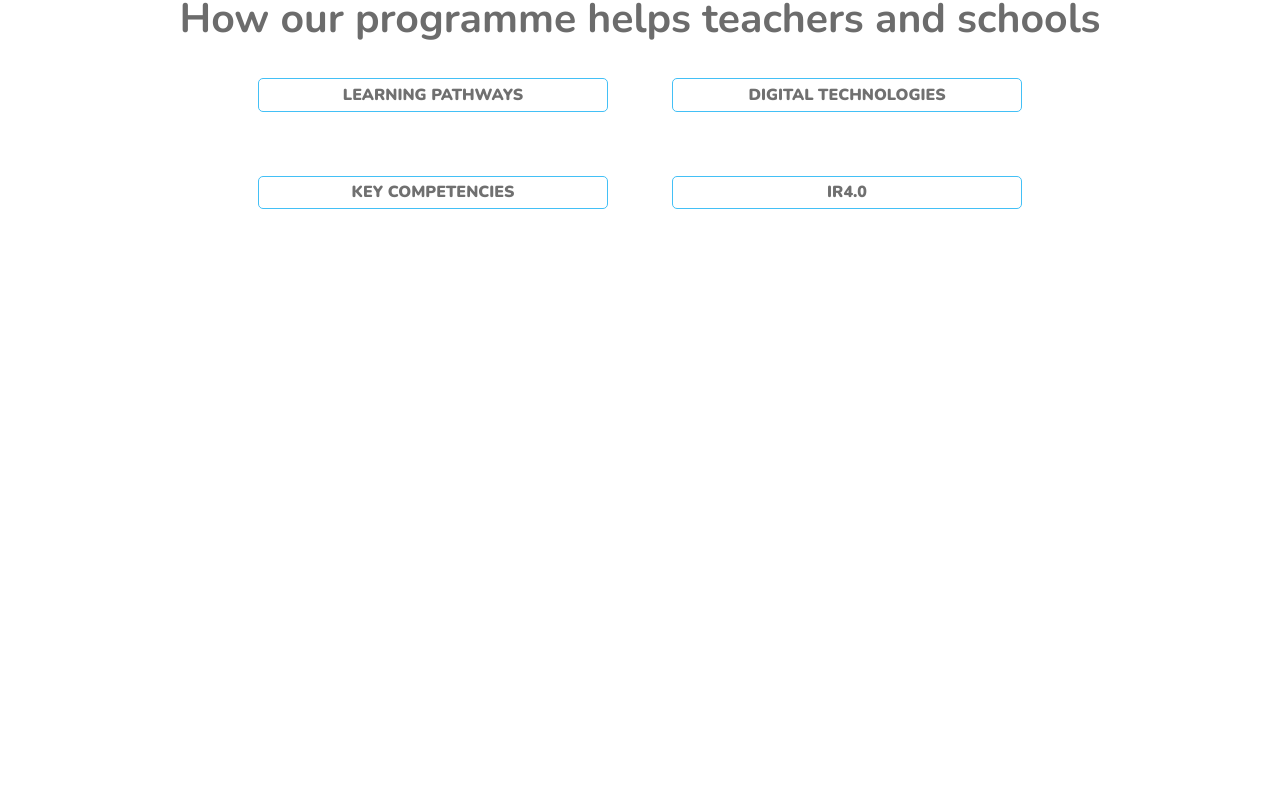
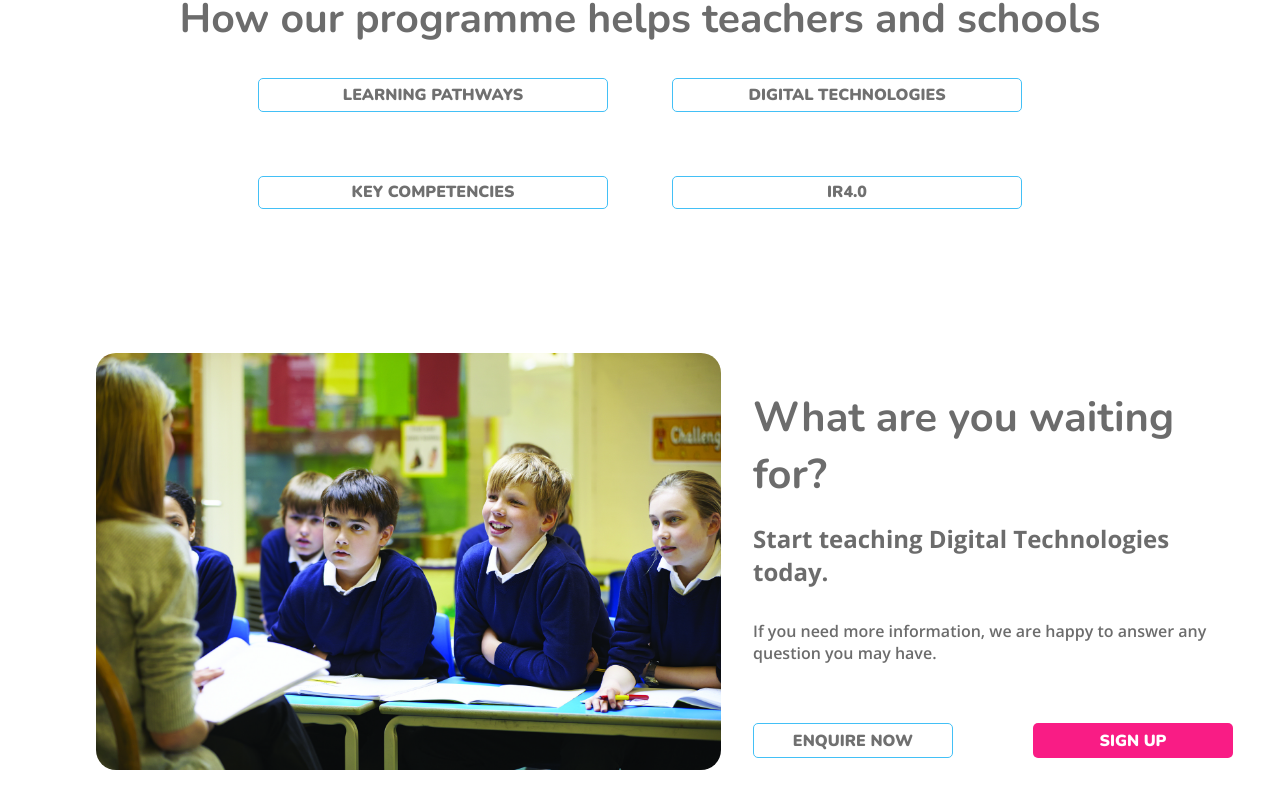
Before and after one commit to Mission-Ready/2402-L4FT13-missionx-frontend-t5, a React (Vite) app: page / in a window 1280 px wide. Shown: the part 2042-2850 px from the top of the page. Before the commit the page ends 2395 px from the top, so only its background shows below. Built offline with nearby package versions, Linux system fonts and the light colour scheme.

Commit message:
CTA Section

```diff
--- a/src/pages/Home/Home.jsx
+++ b/src/pages/Home/Home.jsx
@@ -1,5 +1,6 @@
 import HomeFooter from "../../common/HomeFooter";
 import HomeNavbar from "../../common/HomeNavbar";
+import CTA from "./components/Cta/CTA";
 import Faq from "./components/Faq/Faq";
 import Hero from "./components/Hero/Hero";
 import OfferSection from "./components/OfferSection/OfferSection";
@@ -13,6 +14,7 @@ function Home() {
       <OfferSection />
       <Skills />
       <Faq />
+      <CTA />
       <HomeFooter />
     </>
   );
--- /dev/null
+++ b/src/pages/Home/components/Cta/CTA.jsx
@@ -0,0 +1,33 @@
+import React from "react";
+import styles from "./Cta.module.css";
+import classroom from "../../../../assets/Home/classroom.png";
+
+function CTA() {
+  return (
+    <section
+      className={`${styles.level_up_cta_section} ${styles.section_padding}`}
+    >
+      <div className={styles.level_up_cta_image_container}>
+        <img src={classroom} alt="" />
+      </div>
+      <div className={styles.level_up_cta_content}>
+        <h1>What are you waiting for?</h1>
+        <h2>Start teaching Digital Technologies today.</h2>
+        <p>
+          If you need more information, we are happy to answer any question you
+          may have.
+        </p>
+        <div className={styles.level_up_cta_buttons_container}>
+          <button type="button" className={styles.enquire_now_button}>
+            Enquire Now
+          </button>
+          <button type="button" className={styles.level_up_cta_sign_up_button}>
+            Sign Up
+          </button>
+        </div>
+      </div>
+    </section>
+  );
+}
+
+export default CTA;
--- /dev/null
+++ b/src/pages/Home/components/Cta/Cta.module.css
@@ -0,0 +1,127 @@
+.level_up_cta_section {
+  display: flex;
+  /* flex-direction: column; */
+  /* gap: 7rem; */
+  flex-direction: row;
+}
+
+.section_padding {
+  padding: 0 6rem;
+}
+
+.level_up_cta_image_container {
+  display: flex;
+  justify-content: flex-start;
+  align-items: center;
+  margin-right: 2rem;
+  flex: 1;
+}
+
+.level_up_cta_image_container img {
+  width: 625px;
+  height: 417px;
+}
+
+.level_up_cta_content {
+  flex: 1;
+  display: flex;
+  flex-direction: column;
+  margin-top: 1.25rem;
+  /* justify-content: flex-end; */
+  /* align-items: flex-start; */
+}
+
+.level_up_cta_content h1 {
+  font-family: var(--font-base);
+  font-size: 2.6rem;
+  color: #6c6c6c;
+  margin: 1rem 0;
+}
+
+.level_up_cta_content h2 {
+  font-family: var(--font-alt);
+  color: #6c6c6c;
+  font-size: 1.5rem;
+  margin: 0.2rem 0;
+}
+
+.level_up_cta_content p {
+  font-family: var(--font-alt);
+  font-size: 1rem;
+  color: #6c6c6c;
+  font-weight: 600;
+  margin: 1.8rem 0;
+  /* line-height: 5rem; */
+}
+
+.level_up_cta_buttons_container {
+  display: flex;
+  gap: 5rem;
+  margin: 7rem 0;
+  /* margin-top: 9rem; */
+}
+
+.enquire_now_button {
+  background: #fff;
+  font-family: var(--font-base);
+  font-size: 16px;
+  color: var(--color-dark-gray);
+  padding: 0.3rem 2rem;
+  font-weight: 900;
+  text-transform: uppercase;
+  border-radius: 5px;
+  border: 1px solid var(--color-header-blue);
+  text-align: center;
+  min-width: 150px;
+  cursor: pointer;
+  min-width: 200px;
+}
+
+.level_up_cta_sign_up_button {
+  background: var(--color-red);
+  font-family: var(--font-base);
+  font-size: 16px;
+  color: #fff;
+  padding: 0.4rem 3rem;
+  font-weight: 900;
+  text-transform: uppercase;
+  border-radius: 5px;
+  text-align: center;
+  border: none;
+  cursor: pointer;
+  min-width: 200px;
+}
+
+@media screen and (max-width: 1234px) {
+  .level_up_cta_section {
+    flex-direction: column;
+  }
+}
+
+@media screen and (max-width: 1358px) {
+  .level_up_cta_content {
+    margin-bottom: -124px;
+  }
+
+  .level_up_cta_buttons_container {
+    margin-top: 30px;
+  }
+}
+
+@media screen and (max-width: 768px) {
+  .level_up_cta_image_container img {
+    width: 510px;
+    height: 390px;
+  }
+}
+
+@media screen and (max-width: 640px) {
+  .level_up_cta_image_container img {
+    width: 410px;
+    height: 300px;
+  }
+  .level_up_cta_buttons_container {
+    flex-direction: column;
+    gap: 1rem;
+  }
+}
```
